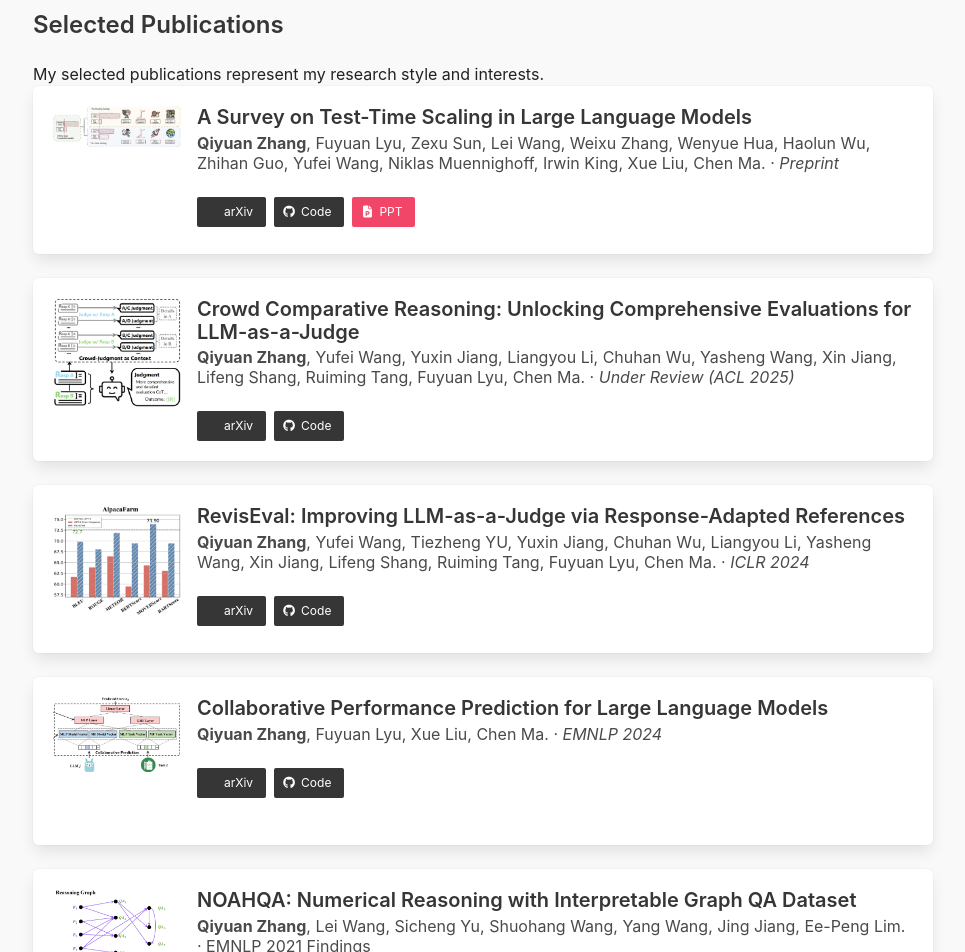
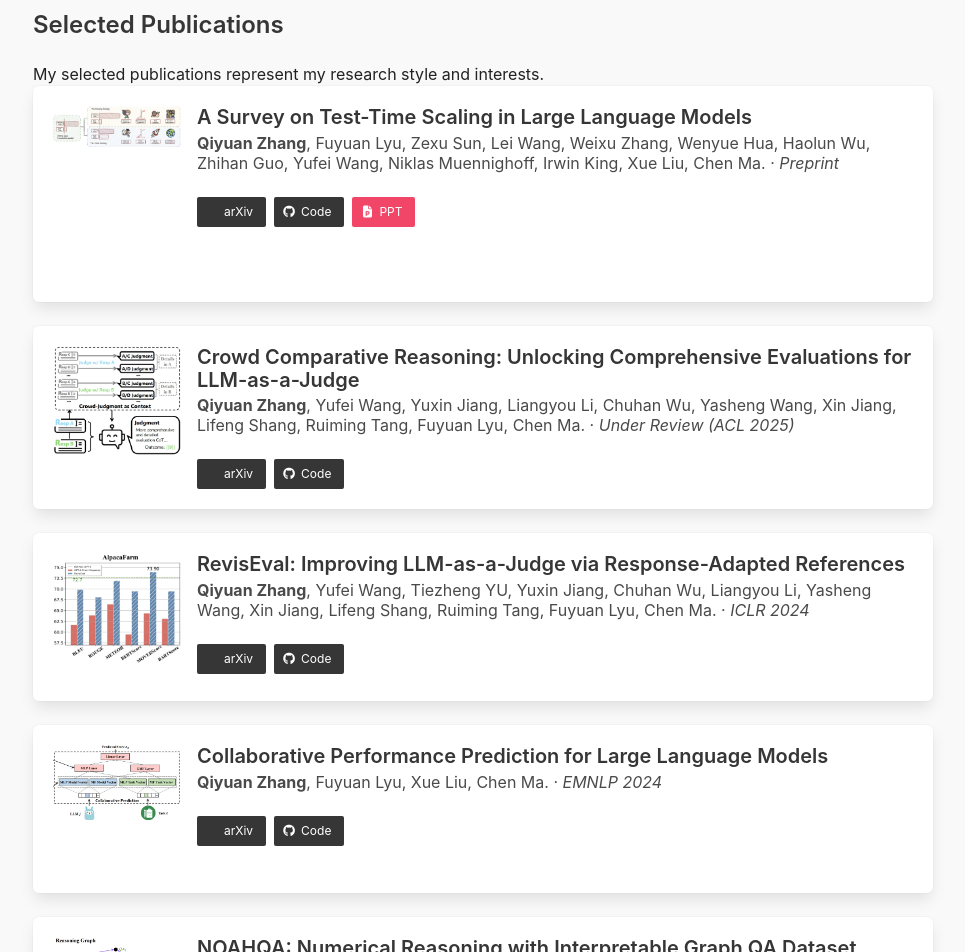
Before and after one commit to zhangqiyuan-rico/zhangqiyuan-rico.github.io, a Jekyll site: the page index.html, which Jekyll copies as it is, in a window 1280 px wide. Shown: the part 1089-2041 px from the top of the page, without its empty margins (157-1122 px from the left). Built offline with Jekyll 4.4.1, drawn with Linux system fonts in a browser that asks for light colours; a style sheet for code colours, icons or effects is not loaded.

Commit message:
Update index.html

```diff
--- a/index.html
+++ b/index.html
@@ -129,7 +129,7 @@
         <figure class="media-left">
           <p class="image is-128x128">
             <img src="images/tts_survey.png" alt="TTS Survey">
-          </p>
+          </p><br><br>
         </figure>
         <div class="media-content">
           <p class="title is-5">A Survey on Test-Time Scaling in Large Language Models</p>
@@ -137,7 +137,7 @@
           <div class="buttons">
             <a class="button is-small is-dark" href="https://arxiv.org/abs/2503.24235"><span class="icon"><i class="ai ai-arxiv"></i></span><span>arXiv</span></a>
             <a class="button is-small is-dark" href="https://github.com/testtimescaling/testtimescaling.github.io"><span class="icon"><i class="fab fa-github"></i></span><span>Code</span></a>
-            <a class="button is-small is-danger" href="slides/TTS_Survey.pptx"><span class="icon"><i class="fas fa-file-powerpoint"></i></span><span>PPT</span></a>
+            <a class="button is-small is-danger" href="TTS/"><span class="icon"><i class="fas fa-file-powerpoint"></i></span><span>PPT</span></a>
           </div>
         </div>
       </article>
```
